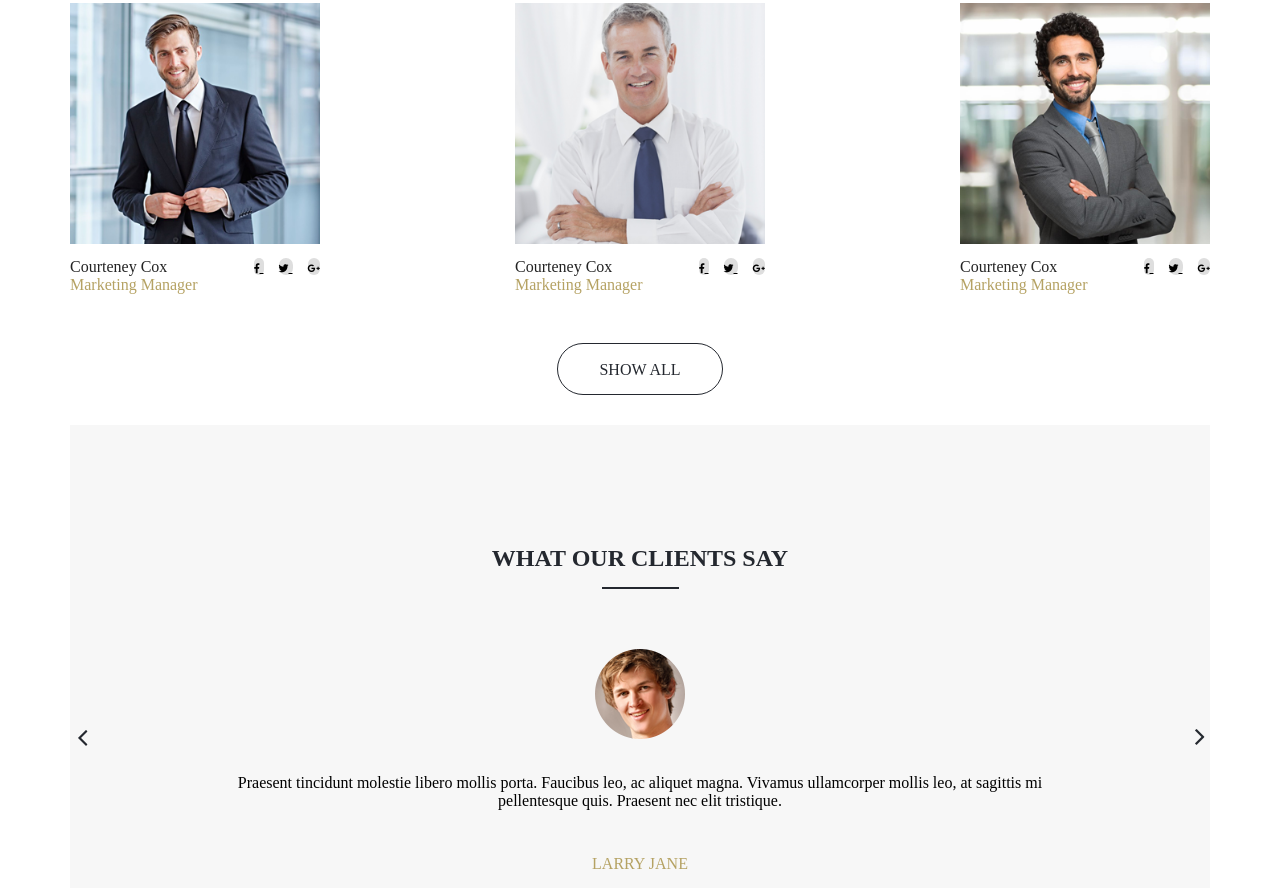
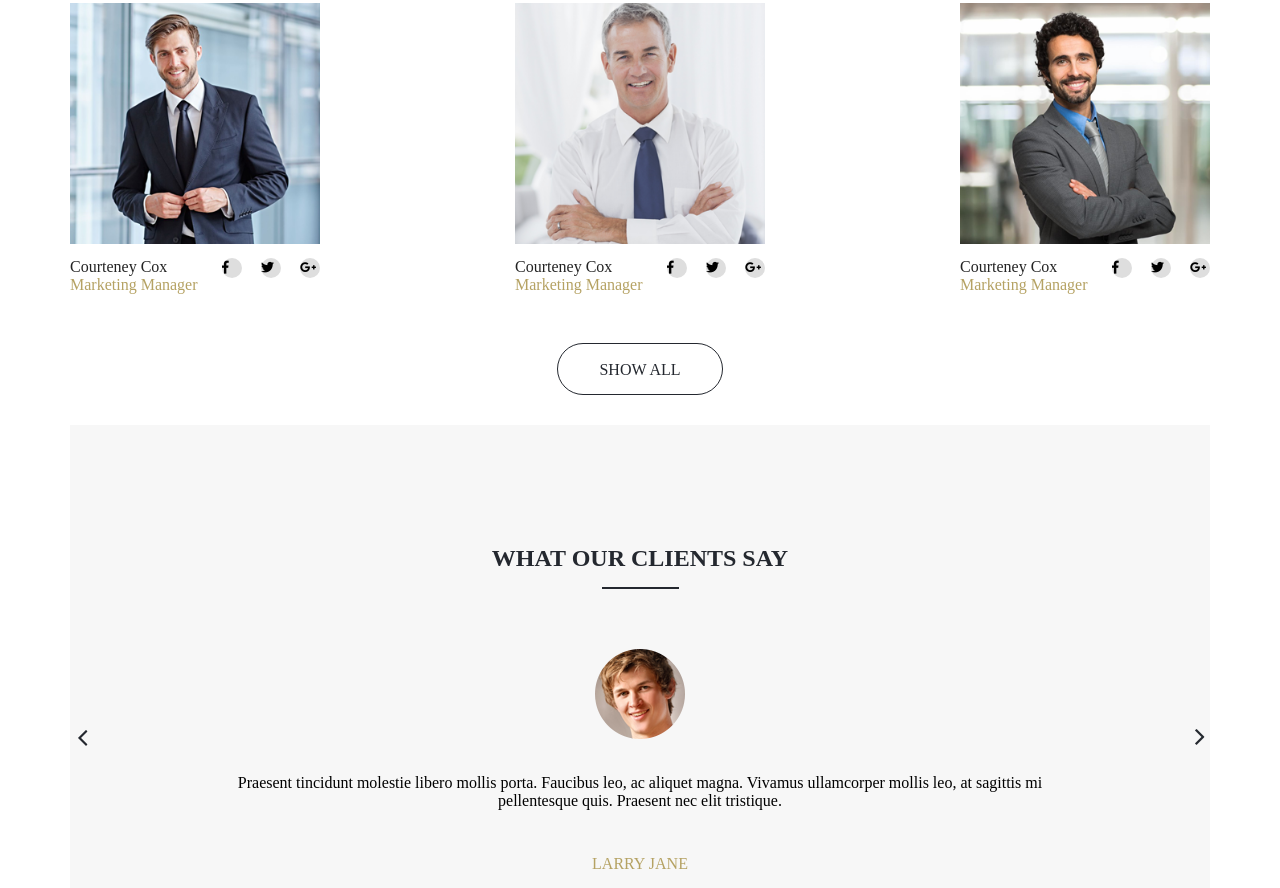
Before and after one commit to Alexander-Eryomenko/Fapor, a website: page index.html in a window 1280 px wide. Shown: the part 676-1564 px from the top of the page. Drawn offline with nearby package versions, Linux system fonts and the light colour scheme.

Commit message:
Fapor carusel

```diff
--- a/css/style.scss
+++ b/css/style.scss
@@ -70,7 +70,7 @@ header{
           font: 400 14px Arial Helvetica sans-serif;
         }
           &:hover{
-            border-bottom: 1px solid yellow;
+            border-bottom: 1px solid #b5a263;
 
           }
         }
@@ -220,11 +220,13 @@ header{
   height: 20px;
   margin-left: 15px;
   border-radius: 10px;
+  display: inline-block;
 }
 
 
 .fab{
-  font-size: 10px;
+  font-size: 13px;
+  text-align: center;
 }
 
 .show-all-button{
```
Also changed, not shown: css/style.css, 1 other file.
